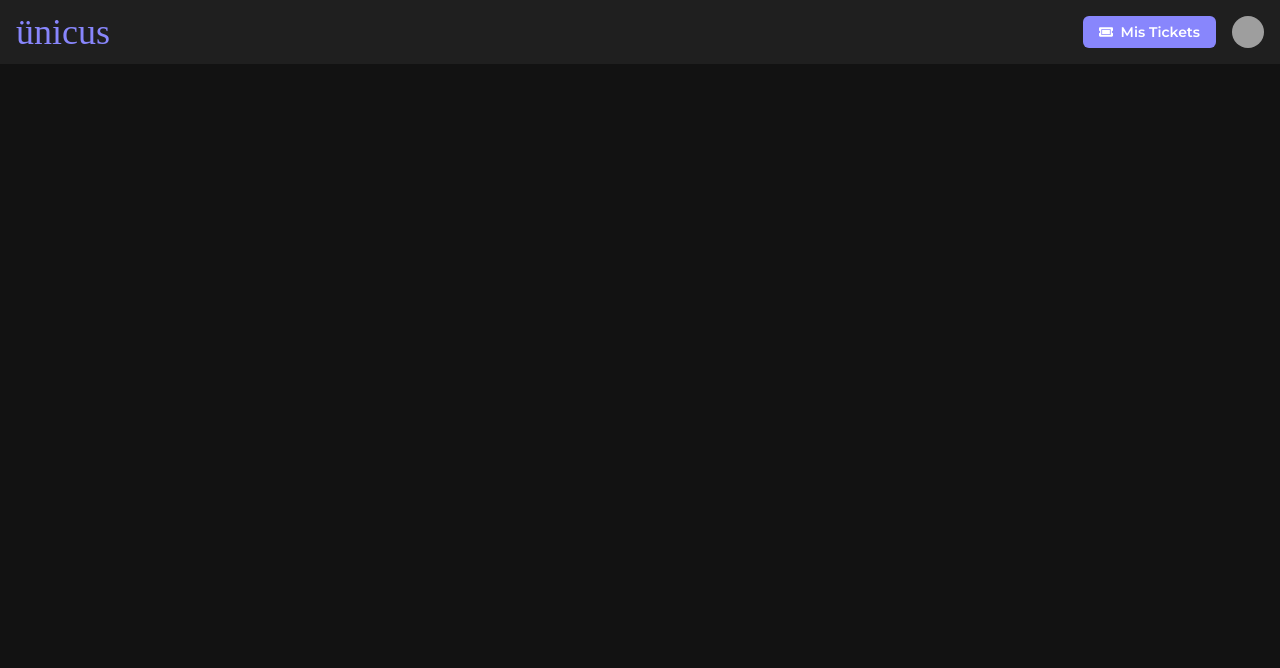
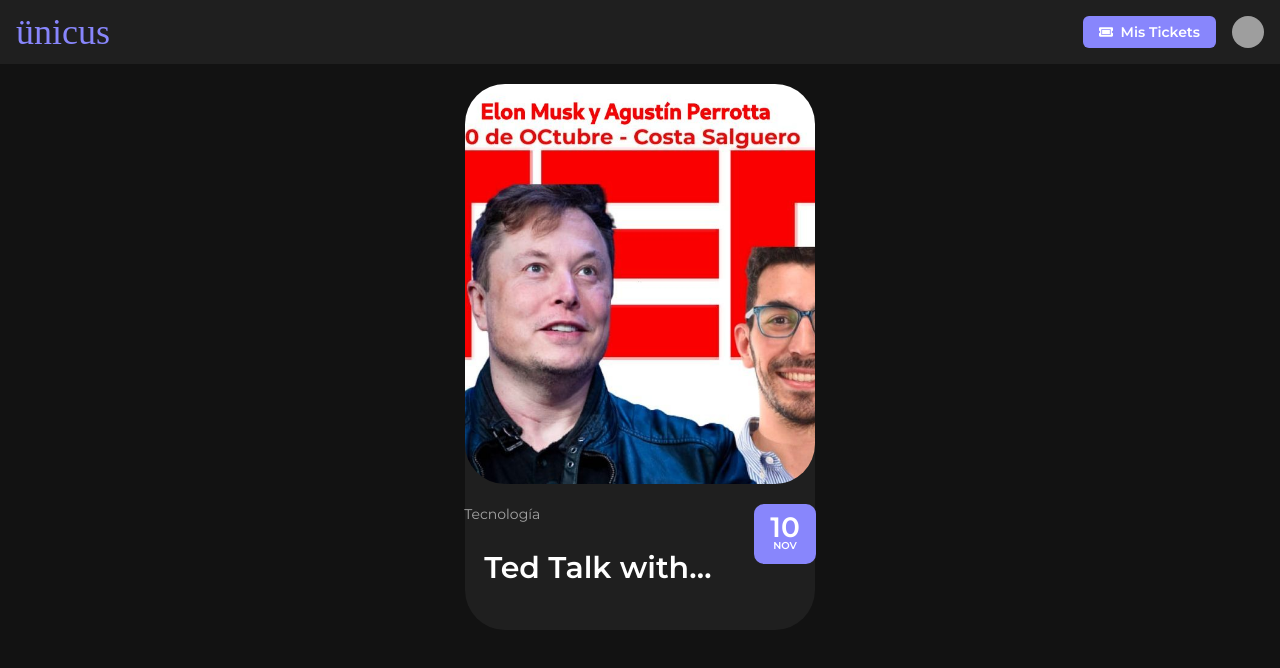
Before and after one commit to unicusnft/web, a React (Create React App) app: page /buy/payment/1 in a window 1280 px wide. Shown: the top 668 px of the page. Built offline with nearby package versions, Linux system fonts and the light colour scheme; grey boxes are pictures that could not be loaded; a web font is replaced by a local one.

Commit message:
event main information

```diff
--- a/src/screens/payment/Payment.js
+++ b/src/screens/payment/Payment.js
@@ -1,8 +1,95 @@
-import React from 'react'
-import { Toolbar } from '../../components/Toolbar'
+import {
+  Box,
+  Flex,
+  HStack,
+  Image,
+  Spacer,
+  Text,
+  VStack,
+} from "@chakra-ui/react";
+import React, { useEffect, useState } from "react";
+import { useParams } from "react-router-dom";
+import { DateCard } from "../../components/DateCard";
+import { Loading } from "../../components/Loading";
+import { Toolbar } from "../../components/Toolbar";
+import { colors } from "../../core/theme";
+import { events } from "../../data/events";
+import { sleep } from "../../utils/helpers";
+
+const TypeStyle = {
+  fontSize: "14px",
+  color: colors.textSecondaryColor,
+};
+
+const TitleStyle = {
+  fontSize: "30px",
+  fontWeight: "bold",
+  margin: "20px",
+  width: "250px",
+};
 
 export const Payment = () => {
+  let params = useParams();
+  const [isLoading, setIsLoading] = useState(true);
+  const [event, setEvent] = useState(undefined);
+
+  useEffect(() => {
+    async function fetchData() {
+      setIsLoading(true);
+      await sleep(1500);
+      setEvent(
+        events.filter((t) => t?.id?.toString() === params?.eventId)?.[0]
+      );
+      setIsLoading(false);
+    }
+
+    fetchData();
+  }, []);
+
   return (
-    <Toolbar/>
-  )
-}
+    <>
+      <Toolbar />
+      {isLoading ? (
+        <Loading />
+      ) : (
+        <VStack py={5} spacing={5}>
+          <Box
+            w="350px"
+            rounded={40}
+            color="white"
+            boxShadow="dark-xs"
+            bg={colors.backgroundComponent}
+            bottom={100}
+          >
+            <VStack spacing={0} align="left">
+              {event && (
+                <Image
+                  src={event.eventImageUrl}
+                  alt="Ticket photo"
+                  w="350px"
+                  h="400px"
+                  objectFit="cover"
+                  rounded={40}
+                />
+              )}
+              <VStack padding={5}>
+                <Flex>
+                  <VStack align="left" spacing={0}>
+                    <Text noOfLines={1} sx={TypeStyle}>
+                      {event.type}
+                    </Text>
+                    <Text noOfLines={1} sx={TitleStyle}>
+                      {event.title}
+                    </Text>
+                  </VStack>
+                  <Spacer />
+                  <DateCard datetime={event.datetime} size="lg" />
+                </Flex>
+              </VStack>
+            </VStack>
+          </Box>
+        </VStack>
+      )}
+    </>
+  );
+};
```
